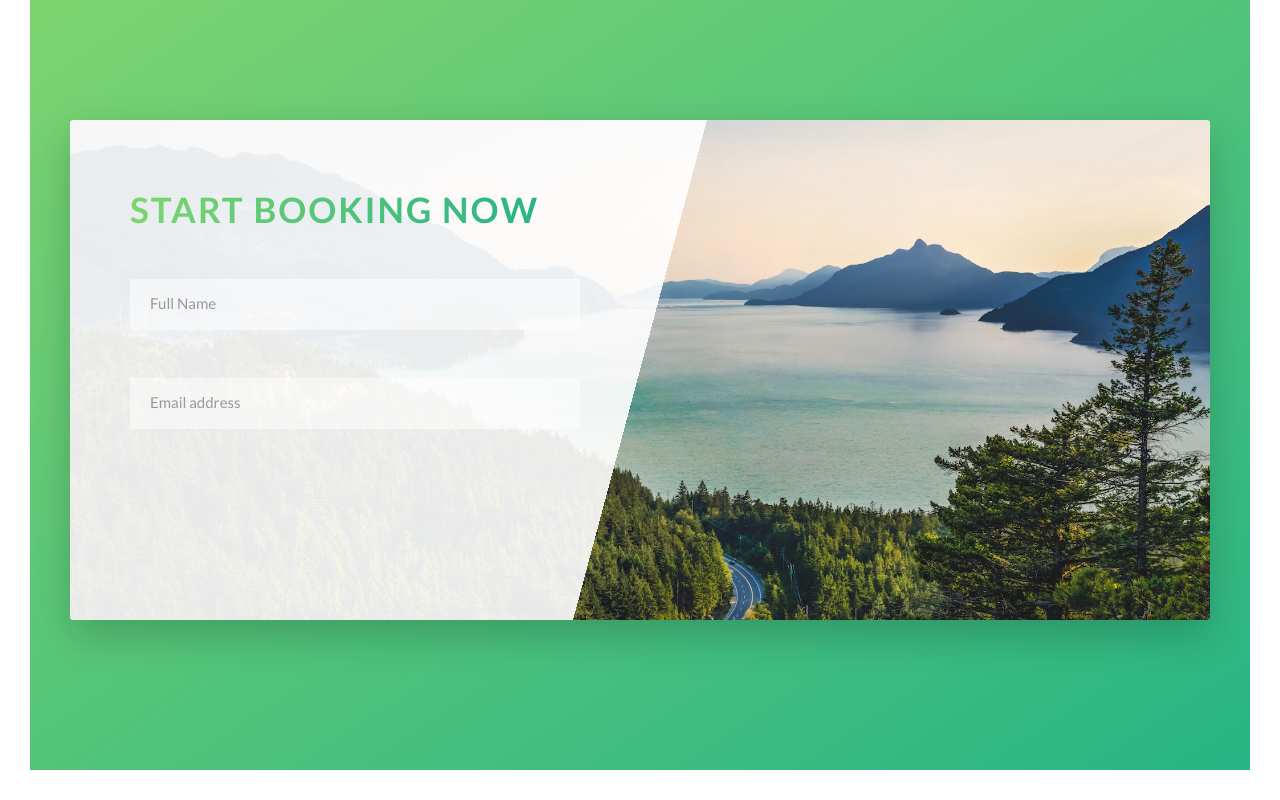
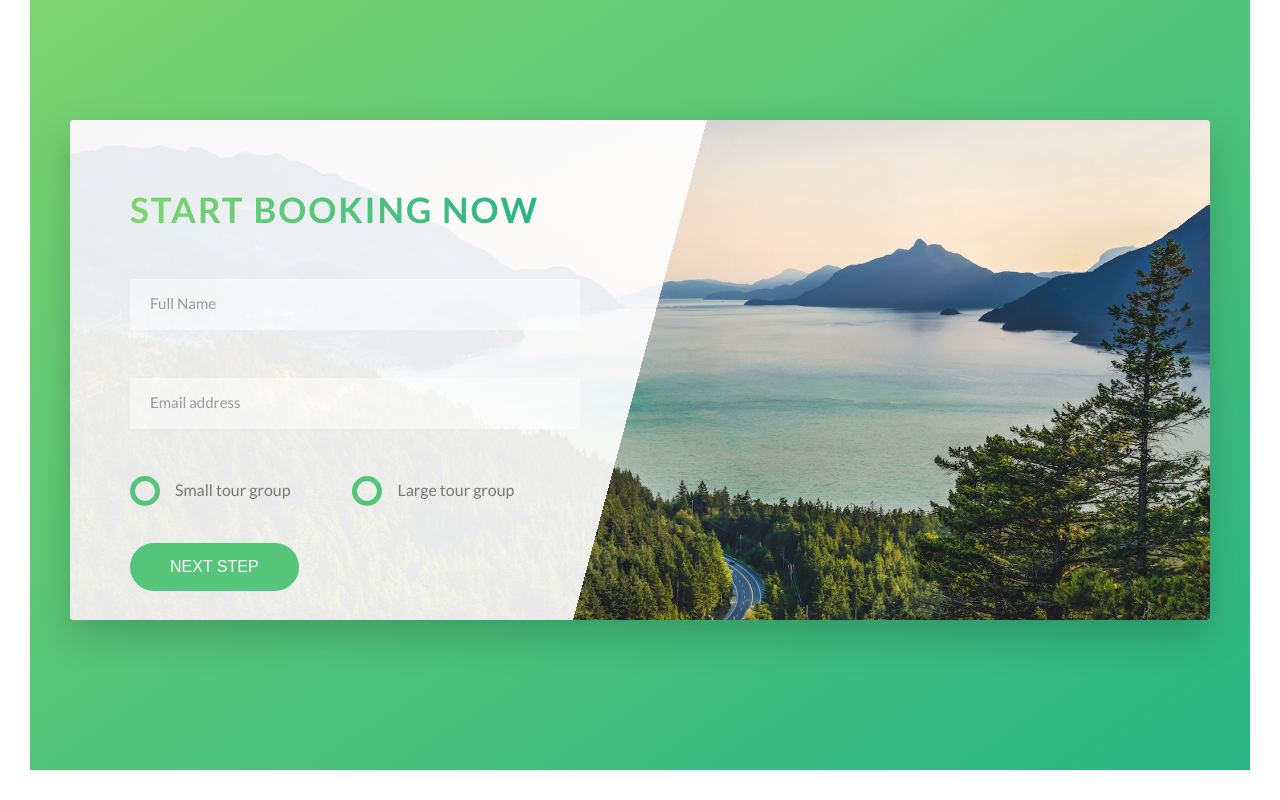
Before and after one commit to kornels5/Natours, a website: page natours/index.html in a window 1280 px wide. Shown: the part 4457-5257 px from the top of the page. Drawn offline with Linux system fonts and the light colour scheme.

Commit message:
section books done

```diff
--- a/natours/index.html
+++ b/natours/index.html
@@ -278,6 +278,25 @@
                                 <input id="email" type="email" class="form__input" placeholder="Email address" required>
                                 <label for="email" class="form__label">Email address</label>
                             </div>
+                            <div class="form__group u-margin-bottom-medium">
+                                <div class="form__radio-group">
+                                    <input type="radio" class="form__radio-input" id="small" name="size">
+                                    <label for="small" class="form__radio-label">
+                                        <span class="form__radio-button"></span>
+                                        Small tour group
+                                    </label>
+                                </div>
+                                <div class="form__radio-group">
+                                    <input type="radio" class="form__radio-input" id="large" name="size">
+                                    <label for="large" class="form__radio-label">
+                                        <span class="form__radio-button"></span>
+                                        Large tour group
+                                    </label>
+                                </div>
+                            </div>
+                            <div class="form__group">
+                                <button class="btn btn--green">Next step</button>
+                            </div>
                         </form>
                     </div>
                 </div>
--- a/natours/sass/base/_utilities.scss
+++ b/natours/sass/base/_utilities.scss
@@ -1,23 +1,23 @@
 .u-center-text {
-    text-align: center;
+    text-align: center !important;
 }
 
 .u-margin-bottom-small {
-    margin-bottom: 1.5rem;
+    margin-bottom: 1.5rem !important;
 }
 
 .u-margin-bottom-medium {
-    margin-bottom: 4rem;
+    margin-bottom: 4rem !important;
 }
 
 .u-margin-bottom-big {
-    margin-bottom: 8rem;
+    margin-bottom: 8rem !important;
 }
 
 .u-margin-top-big {
-    margin-top: 8rem;
+    margin-top: 8rem !important;
 }
 
 .u-margin-top-huge {
-    margin-top: 10rem;
+    margin-top: 10rem !important;
 }
--- a/natours/sass/components/_button.scss
+++ b/natours/sass/components/_button.scss
@@ -1,4 +1,5 @@
 .btn {
+    &,
     &:link,
     &:visited {
         text-transform: uppercase;
@@ -9,7 +10,12 @@
         transition: all .2s;
         position: relative;
         font-size: $default-font-size;
+
+        // for <button> element
+        border: none;
+        cursor: pointer;
     }
+
     &:hover {
         transform: translateY(-3px);
         box-shadow: 0 .5rem 2rem rgba($color-black, .2);
@@ -18,7 +24,9 @@
             opacity: 0;
         }
     }
-    &:active {
+    &:active,
+    &:focus {
+        outline: none;
         transform: translateY(-1px);
         box-shadow: 0 .5rem 1rem rgba($color-black, .2);
     }
--- a/natours/sass/components/_form.scss
+++ b/natours/sass/components/_form.scss
@@ -14,6 +14,7 @@
         border-bottom: 3px solid transparent;
         width: 100%;
         display: block;
+        transition: all .3s;
 
         &:focus {
             outline: none;
@@ -45,4 +46,50 @@
         visibility: hidden;
         transform: translateY(-4rem);
     }
+
+    &__radio-group {
+        width: 49%;
+        display: inline-block;
+    }
+
+    &__radio-input {
+        display: none;
+    }
+
+    &__radio-label {
+        font-size: $default-font-size;
+        cursor: pointer;
+        position: relative;
+        padding-left: 4.5rem;
+    }
+
+    &__radio-button {
+        height: 3rem;
+        width: 3rem;
+        border: 5px solid $color-primary;
+        border-radius: 50%;
+        display: inline-block;
+        position: absolute;
+        left: 0;
+        top: -.4rem;
+
+        &::after {
+            content: "";
+            display: block;
+            height: 1.3rem;
+            width: 1.3rem;
+            border-radius: 50%;
+            position: absolute;
+            top: 50%;
+            left: 50%;
+            transform: translate(-50%, -50%);
+            background-color: $color-primary;
+            opacity: 0;
+            transition: opacity .2s;
+        }
+    }
+
+    &__radio-input:checked ~ &__radio-label &__radio-button::after {
+        opacity: 1;
+    }
 }
```
Also changed, not shown: natours/css/style.css.
